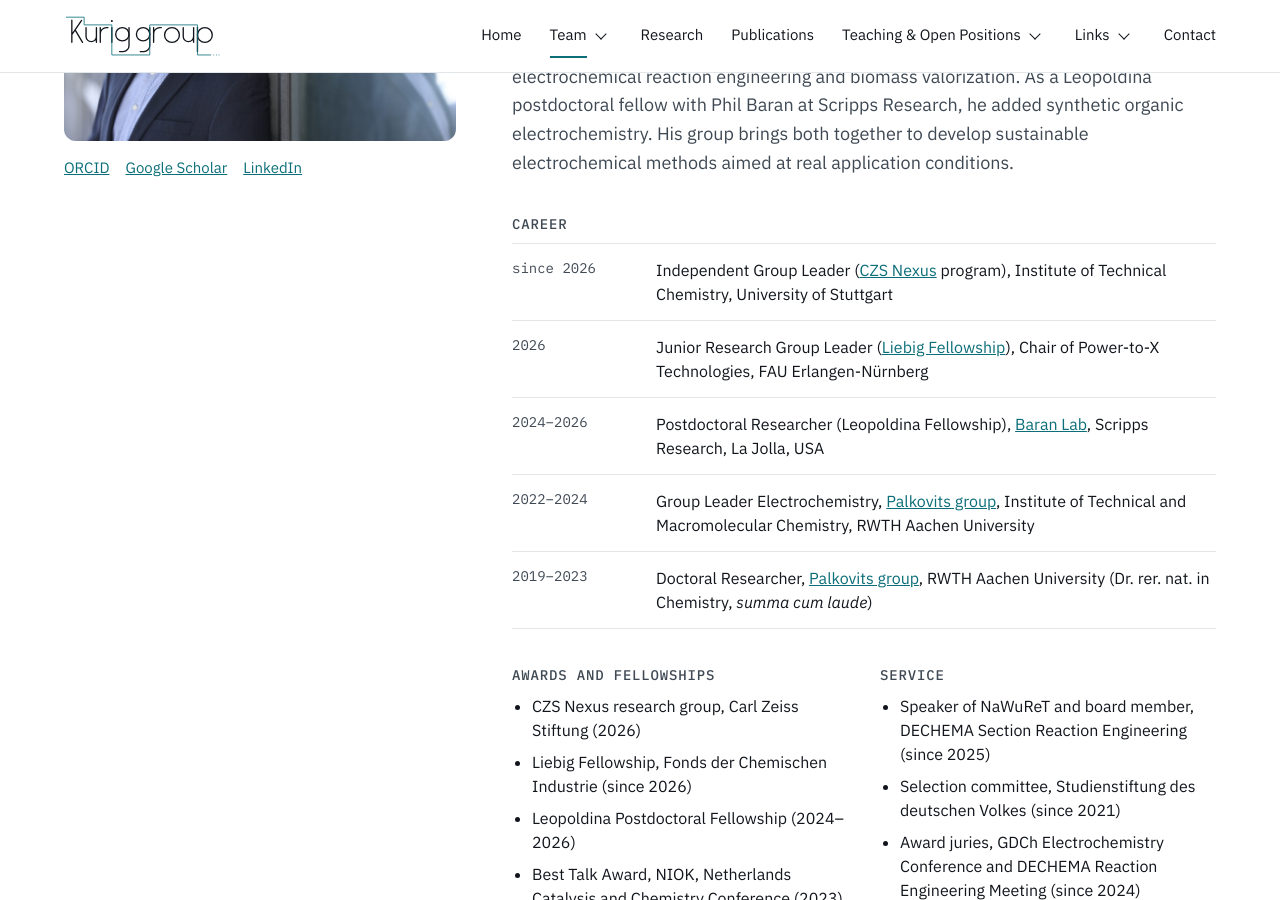
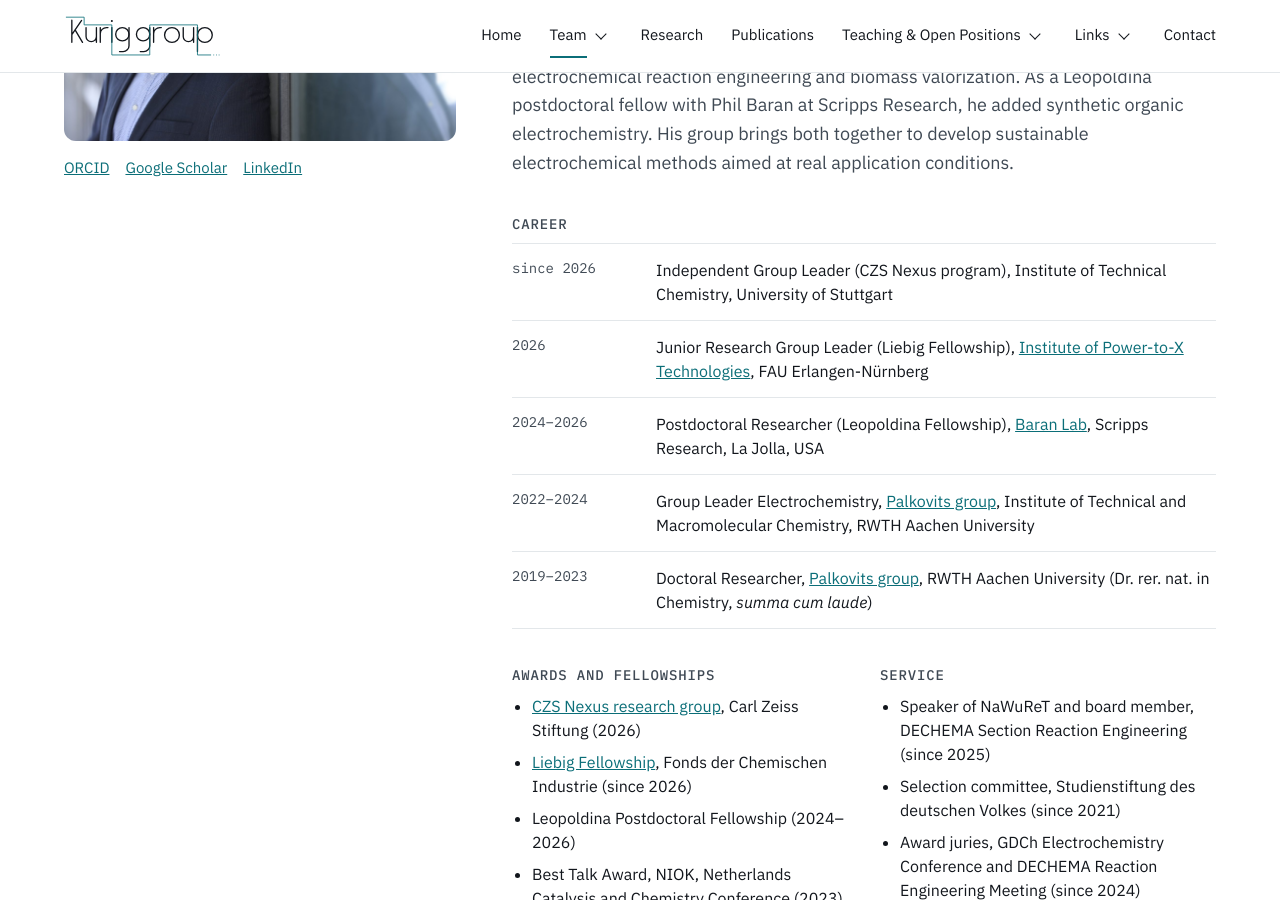
Before and after one commit to NilKur/kurig-group-website, a Jekyll site: the page built from team.html, in a window 1280 px wide and 900 px high, scrolled down 556 px. Built offline with Jekyll 4.4.1, drawn with Linux system fonts in a browser that asks for light colours.

Commit message:
Team page: FAU institute link, funding links moved to awards
Co-Authored-By: Claude Opus 5.5 <noreply@anthropic.com>
Claude-Session: https://claude.ai/code/session_01Ln7JnE2QjE1RQ1nrTBQWHr

```diff
--- a/team.html
+++ b/team.html
@@ -40,8 +40,8 @@ nav: team
 <div>
 <h3 class="label" style="margin-bottom: 8px">Career</h3>
 <div class="timeline">
-<div class="row"><span class="when">since 2026</span><p class="what">Independent Group Leader (<a href="{{ site.czs_project_url }}">CZS Nexus</a> program), Institute of Technical Chemistry, University of Stuttgart</p></div>
-<div class="row"><span class="when">2026</span><p class="what">Junior Research Group Leader (<a href="https://www.vci.de/fonds/">Liebig Fellowship</a>), Chair of Power-to-X Technologies, FAU Erlangen-Nürnberg</p></div>
+<div class="row"><span class="when">since 2026</span><p class="what">Independent Group Leader (CZS Nexus program), Institute of Technical Chemistry, University of Stuttgart</p></div>
+<div class="row"><span class="when">2026</span><p class="what">Junior Research Group Leader (Liebig Fellowship), <a href="https://www.ptx.tf.fau.de/">Institute of Power-to-X Technologies</a>, FAU Erlangen-Nürnberg</p></div>
 <div class="row"><span class="when">2024–2026</span><p class="what">Postdoctoral Researcher (Leopoldina Fellowship), <a href="https://baranlab.org/">Baran Lab</a>, Scripps Research, La Jolla, USA</p></div>
 <div class="row"><span class="when">2022–2024</span><p class="what">Group Leader Electrochemistry, <a href="https://www.itmc.rwth-aachen.de/cms/itmc/das-institut/team/~mfon/regina-palkovits/?allou=1">Palkovits group</a>, Institute of Technical and Macromolecular Chemistry, RWTH Aachen University</p></div>
 <div class="row"><span class="when">2019–2023</span><p class="what">Doctoral Researcher, <a href="https://www.itmc.rwth-aachen.de/cms/itmc/das-institut/team/~mfon/regina-palkovits/?allou=1">Palkovits group</a>, RWTH Aachen University (Dr. rer. nat. in Chemistry, <em>summa cum laude</em>)</p></div>
@@ -52,8 +52,8 @@ nav: team
 <div>
 <h3 class="label">Awards and fellowships</h3>
 <ul class="bullets">
-<li>CZS Nexus research group, Carl Zeiss Stiftung (2026)</li>
-<li>Liebig Fellowship, Fonds der Chemischen Industrie (since 2026)</li>
+<li><a href="{{ site.czs_project_url }}">CZS Nexus research group</a>, Carl Zeiss Stiftung (2026)</li>
+<li><a href="https://www.vci.de/fonds/stipendien/liebig-stipendium/seiten-2.jsp">Liebig Fellowship</a>, Fonds der Chemischen Industrie (since 2026)</li>
 <li>Leopoldina Postdoctoral Fellowship (2024–2026)</li>
 <li>Best Talk Award, NIOK, Netherlands Catalysis and Chemistry Conference (2023)</li>
 <li>Scholarship of the Studienstiftung des deutschen Volkes (2017–2018, 2019–2022)</li>
```
